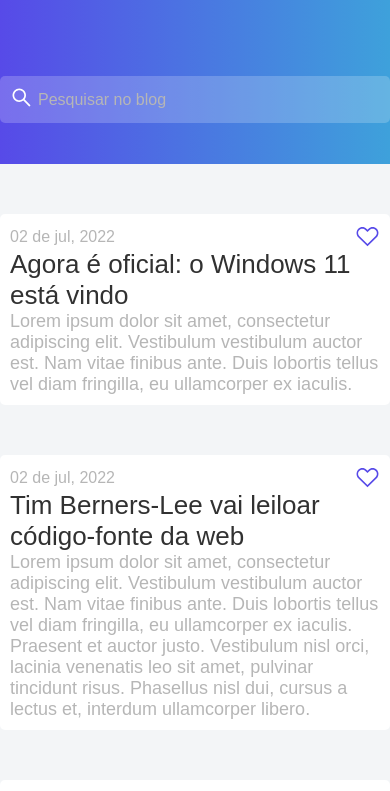
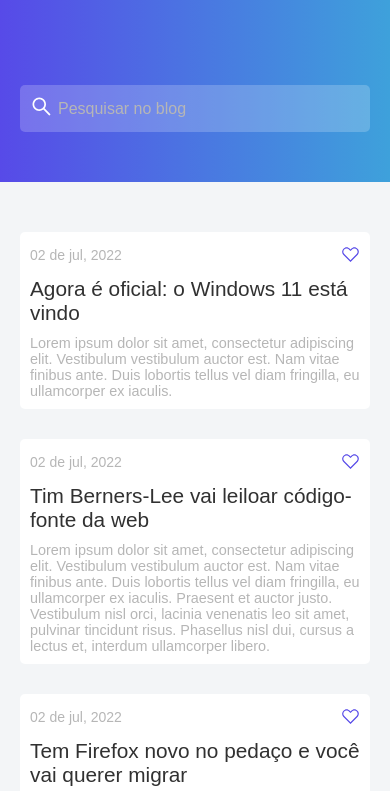
Before and after one commit to MarcosCoelhoo/blog-codelandia-desaf.1, a plain HTML site: page index.html in a window 390 px wide. Shown: the part 93-884 px from the top of the page. Drawn offline with Linux system fonts and the light colour scheme.

Commit message:
responsividade adicionada

```diff
--- a/css/style.css
+++ b/css/style.css
@@ -74,6 +74,12 @@
   color: var(--texto);
 }
 
+@media (max-width:700px) {
+  .header-bg {
+    padding: 50px 20px;
+  }
+}
+
 /* posts */
 .main-bg {
   background: #f3f5f7;
@@ -101,6 +107,7 @@
   display: flex;
   align-items: center;
   justify-content: space-between;
+  margin-bottom: 10px;
 }
 
 .main .main-posts .header-post img {
@@ -119,6 +126,7 @@
   font-family: "Lexend Deca", sans-serif;
   font-size: 1.625rem;
   font-weight: 400;
+  margin-bottom: 10px;
 }
 
 .main-posts p {
@@ -127,3 +135,29 @@
   font-size: 1.125rem;
   font-weight: 400;
 }
+
+@media (max-width:700px) {
+  .main-bg {
+    padding: 50px 20px;
+  }
+
+  .main .main-posts {
+    gap: 30px;
+  }
+
+  .main-posts .header-post span {
+    font-size: 0.875rem;
+  }
+
+  .main-posts .header-post img {
+    width: 19px;
+  }
+
+  .main-posts h2 {
+    font-size: 1.3rem;
+  }
+
+  .main-posts p {
+    font-size: 0.9rem;
+  }
+}
```
